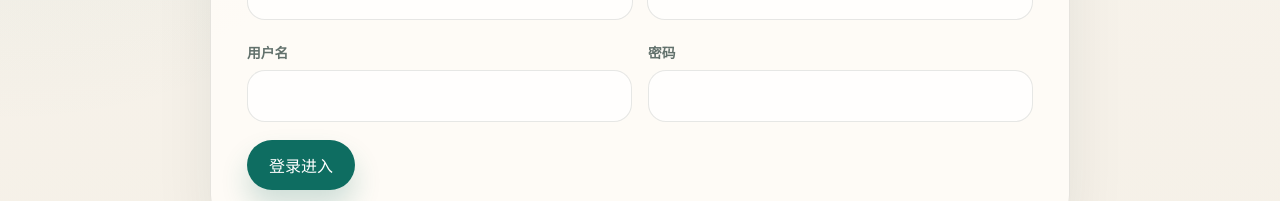
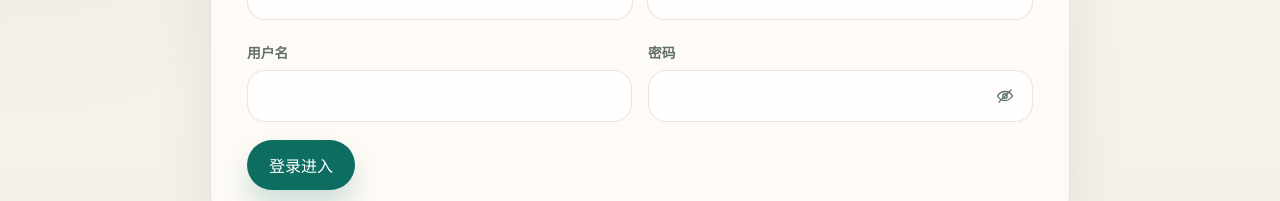
Before and after one commit to irisfeng/aicheck, a React (Vite) app: page / in a window 1280 px wide. Shown: the part 445-646 px from the top of the page. Built offline with nearby package versions, Linux system fonts and the light colour scheme.

Commit message:
Hide sample cases by default in archive

```diff
--- a/src/App.tsx
+++ b/src/App.tsx
@@ -63,6 +63,12 @@ const caseArchiveFilterLabel = {
   draft: "草稿",
 } as const;
 
+const sampleCaseNames = new Set([
+  "语音业务接入审核案件",
+  "工作流自动送审验收",
+  "未命名业务",
+]);
+
 function normalizeWorkflow(workflow?: ReviewWorkflow): ReviewWorkflow {
   return {
     status: workflow?.status ?? "draft",
@@ -107,6 +113,11 @@ function shortCaseId(value?: string) {
   return value.slice(0, 8);
 }
 
+function isSampleCaseName(name?: string) {
+  const normalized = String(name || "").trim();
+  return sampleCaseNames.has(normalized);
+}
+
 function isAttentionStatus(status?: ReviewStatus) {
   return (
     status === "fail" ||
@@ -247,6 +258,7 @@ function App() {
   const [authError, setAuthError] = useState("");
   const [authLoading, setAuthLoading] = useState(Boolean(authToken));
   const [isLoggingIn, setIsLoggingIn] = useState(false);
+  const [showLoginPassword, setShowLoginPassword] = useState(false);
   const [loginForm, setLoginForm] = useState({ username: "", password: "" });
 
   const [businessName, setBusinessName] = useState("");
@@ -277,6 +289,7 @@ function App() {
   const [caseHistoryQuery, setCaseHistoryQuery] = useState("");
   const [caseHistoryFilter, setCaseHistoryFilter] =
     useState<keyof typeof caseArchiveFilterLabel>("all");
+  const [showSampleCases, setShowSampleCases] = useState(false);
   const batchRecommendation = buildBatchRecommendation(files);
   const trimmedBusinessName = businessName.trim();
 
@@ -478,7 +491,14 @@ function App() {
     return isAttentionStatus(result?.status) || (hasEvidenceMatch(item.code) && result?.status === "pending");
   }).length;
   const archiveKeyword = caseHistoryQuery.trim().toLowerCase();
+  const hiddenSampleCaseCount = caseHistory.filter((entry) =>
+    isSampleCaseName(entry.businessName ?? entry.caseName),
+  ).length;
   const filteredCaseHistory = caseHistory.filter((entry) => {
+    if (!showSampleCases && isSampleCaseName(entry.businessName ?? entry.caseName)) {
+      return false;
+    }
+
     const workflowMatches =
       caseHistoryFilter === "all" || entry.workflow.status === caseHistoryFilter;
     if (!workflowMatches) {
@@ -1006,8 +1026,9 @@ function App() {
 
             <label className="field">
               <span>密码</span>
+              <div className="password-field">
                 <input
-                type="password"
+                  type={showLoginPassword ? "text" : "password"}
                   value={loginForm.password}
                   onChange={(event) =>
                     setLoginForm((current) => ({
@@ -1016,6 +1037,29 @@ function App() {
                     }))
                   }
                 />
+                <button
+                  className="password-toggle"
+                  type="button"
+                  aria-label={showLoginPassword ? "隐藏密码" : "显示密码"}
+                  onClick={() => setShowLoginPassword((current) => !current)}
+                >
+                  <svg
+                    viewBox="0 0 24 24"
+                    width="18"
+                    height="18"
+                    aria-hidden="true"
+                    fill="none"
+                    stroke="currentColor"
+                    strokeWidth="1.8"
+                    strokeLinecap="round"
+                    strokeLinejoin="round"
+                  >
+                    <path d="M2 12s3.6-6 10-6 10 6 10 6-3.6 6-10 6S2 12 2 12Z" />
+                    <circle cx="12" cy="12" r="3" />
+                    {showLoginPassword ? null : <path d="M4 20 20 4" />}
+                  </svg>
+                </button>
+              </div>
             </label>
           </div>
 
@@ -1336,6 +1380,20 @@ function App() {
               已加载 {archiveSummary.total} 条案件，当前命中 {archiveViewSummary.visible} 条。
               审核中 {archiveViewSummary.inProgress} 条，已审核 {archiveViewSummary.reviewed} 条。
             </p>
+            {hiddenSampleCaseCount > 0 ? (
+              <div className="archive-toggle-row">
+                <p className="hint">
+                  默认已隐藏 {hiddenSampleCaseCount} 条测试/验收案件，避免干扰业务历史列表。
+                </p>
+                <button
+                  className="ghost-button compact"
+                  type="button"
+                  onClick={() => setShowSampleCases((current) => !current)}
+                >
+                  {showSampleCases ? "隐藏测试案件" : `显示测试案件（${hiddenSampleCaseCount}）`}
+                </button>
+              </div>
+            ) : null}
             <div className="filter-row archive-filter-row">
               {Object.entries(caseArchiveFilterLabel).map(([value, label]) => (
                 <button
--- a/src/styles.css
+++ b/src/styles.css
@@ -369,6 +369,46 @@ button {
   box-shadow: 0 0 0 4px rgba(14, 109, 97, 0.08);
 }
 
+.password-field {
+  position: relative;
+}
+
+.password-field input {
+  padding-right: 48px;
+}
+
+.password-toggle {
+  position: absolute;
+  top: 50%;
+  right: 12px;
+  transform: translateY(-50%);
+  display: inline-flex;
+  align-items: center;
+  justify-content: center;
+  width: 32px;
+  height: 32px;
+  border: 0;
+  border-radius: 999px;
+  background: transparent;
+  color: var(--muted);
+}
+
+.password-toggle:hover {
+  background: rgba(18, 33, 29, 0.06);
+  color: var(--ink);
+}
+
+.password-toggle:focus-visible {
+  outline: none;
+  box-shadow: 0 0 0 4px rgba(14, 109, 97, 0.08);
+}
+
+.ghost-button.compact {
+  min-height: 36px;
+  padding: 0.55rem 0.85rem;
+  font-size: 0.84rem;
+}
+
 .uploader {
   position: relative;
   padding: 26px;
@@ -626,6 +666,14 @@ button {
   font-size: 0.82rem;
 }
 
+.archive-toggle-row {
+  display: flex;
+  align-items: center;
+  justify-content: space-between;
+  gap: 12px;
+  margin-bottom: 14px;
+}
+
 .review-intro {
   margin-top: 8px;
 }
```
Also changed, not shown: memory/2026-03-18.md (+2 -0 lines). Lines whose indentation alone changed are shown as unchanged.
